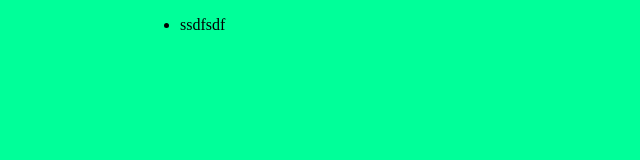
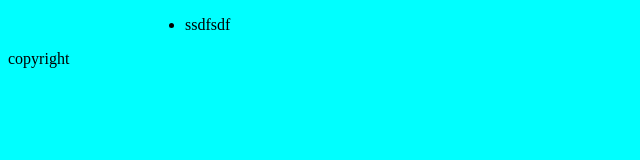
Before and after one commit to overflowhidden/helloWorld, a plain HTML site: page index.html in a window 1280 px wide. Shown: the whole page, without its empty margins (0-640 px from the left). Drawn offline with Linux system fonts and the light colour scheme.

Commit message:
index.html and main.css updates

```diff
--- a/css/main.css
+++ b/css/main.css
@@ -1,7 +1,7 @@
 body {
-  background: #0f9;
+  background: #0ff;
 }
 .main {
-  width: 1000px;
+  width: 990px;
   margin: auto;
 }
--- a/index.html
+++ b/index.html
@@ -15,5 +15,10 @@
                 </ul>
             </div>
         </div>
+        <div class="footer-wrapper">
+            <footer class="footer">
+                <span class="copyright"> copyright </span>
+            </footer>
+        </div>
     </body>
 </html>
```
